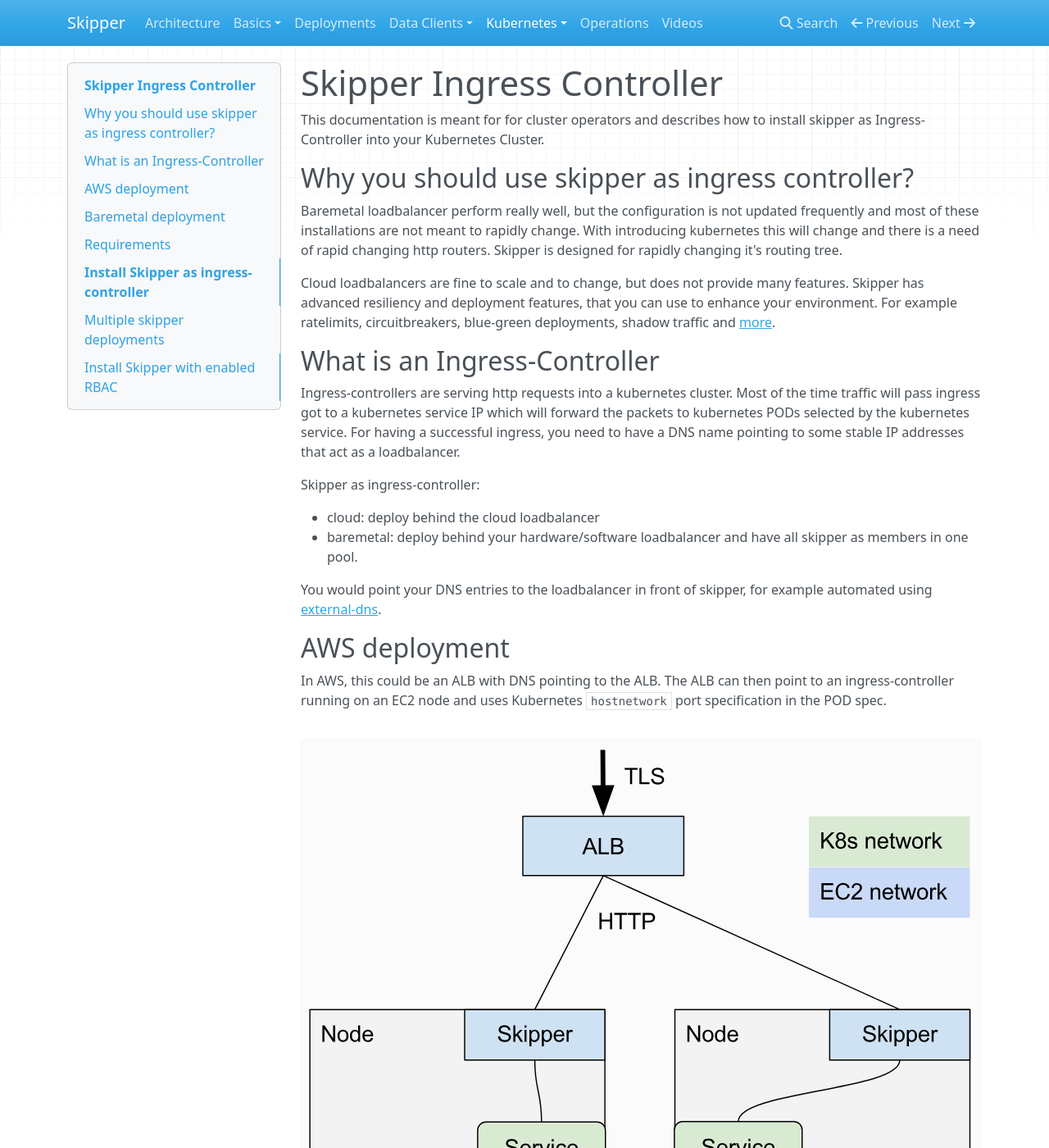
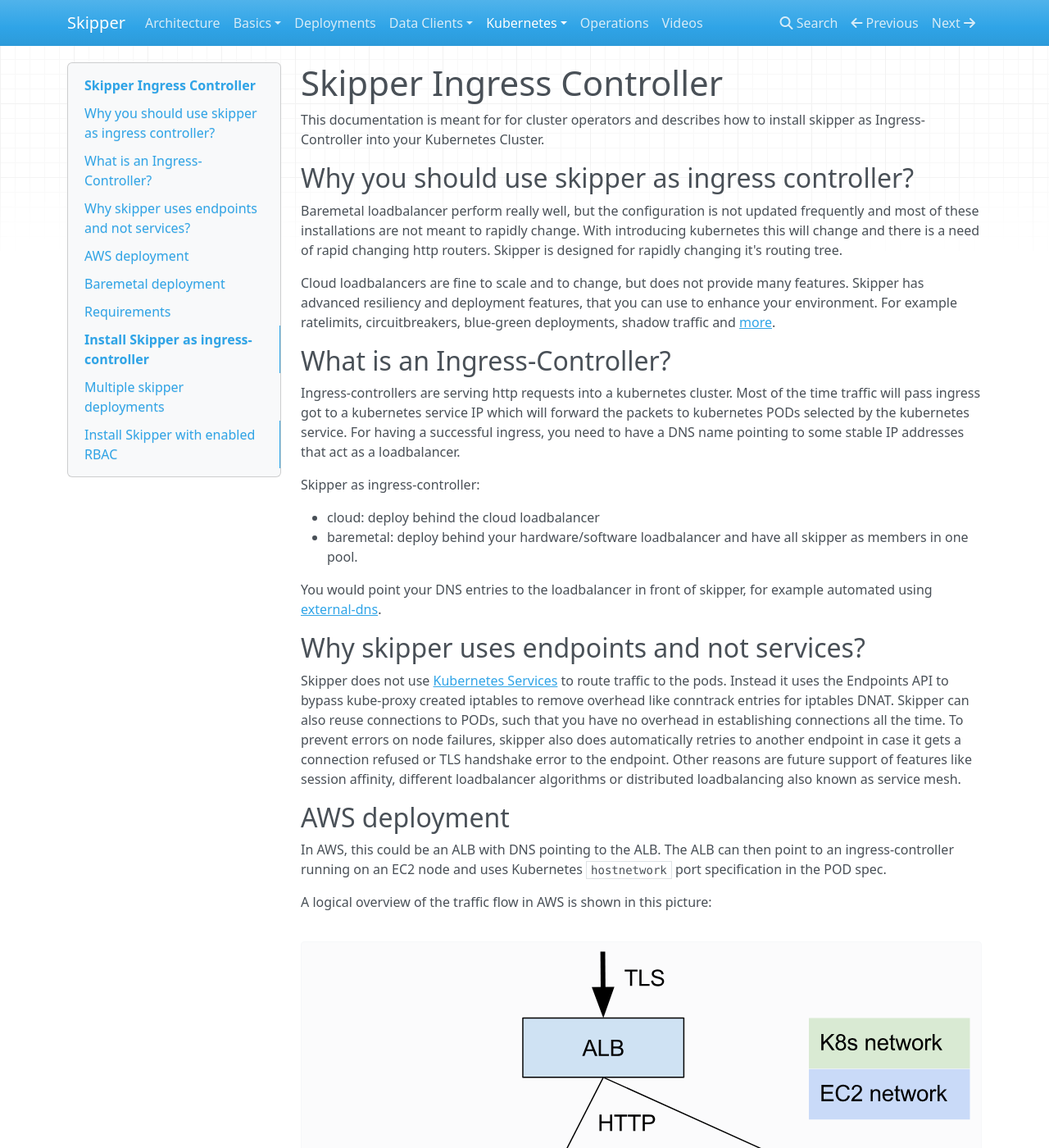
Before and after one commit to zalando/skipper, an MkDocs documentation site: the page built from docs/kubernetes/ingress-controller.md, in a window 1280 px wide and 1400 px high. Shown: the whole window at 82% size. Built offline with MkDocs 1.6.1, drawn with Linux system fonts in a browser that asks for light colours; nearby versions of some CDN libraries; old or Windows-style settings are respelled for this version of MkDocs; some of the changed text lies outside the part shown.

Commit message:
add reasons why we choose to use endpoints and not service added a picture to show technical traffic flow changed docker tags to reflect the current release changed from limits to only specify requests, because of latency issue https://github.com/kubernetes/kubernetes/issues/51135

```diff
--- a/docs/kubernetes/ingress-controller.md
+++ b/docs/kubernetes/ingress-controller.md
@@ -18,7 +18,7 @@
 ratelimits, circuitbreakers, blue-green deployments, shadow traffic
 and [more](ingress-usage.md).
 
-## What is an Ingress-Controller
+## What is an Ingress-Controller?
 
 Ingress-controllers are serving http requests into a kubernetes
 cluster. Most of the time traffic will pass ingress got to a
@@ -36,13 +36,34 @@
 loadbalancer in front of skipper, for example automated using
 [external-dns](https://github.com/kubernetes-incubator/external-dns).
 
+## Why skipper uses endpoints and not services?
+
+Skipper does not use [Kubernetes
+Services](http://kubernetes.io/docs/user-guide/services) to route
+traffic to the pods. Instead it uses the Endpoints API to bypass
+kube-proxy created iptables to remove overhead like conntrack entries
+for iptables DNAT. Skipper can also reuse connections to PODs, such
+that you have no overhead in establishing connections all the time. To
+prevent errors on node failures, skipper also does automatically
+retries to another endpoint in case it gets a connection refused or
+TLS handshake error to the endpoint.  Other reasons are future support
+of features like session affinity, different loadbalancer
+algorithms or distributed loadbalancing also known as service mesh.
+
 ## AWS deployment
 
 In AWS, this could be an ALB with DNS pointing to the ALB. The ALB can
 then point to an ingress-controller running on an EC2 node and uses
 Kubernetes `hostnetwork` port specification in the POD spec.
 
-![ingress-traffic-flow](../img/ingress-traffic-flow-aws.svg)
+A logical overview of the traffic flow in AWS is shown in this picture:
+
+![logical ingress-traffic-flow](../img/ingress-traffic-flow-aws.svg)
+
+We described that skipper bypasses Kubernetes Service and use directly
+endpoints for [good reasons](https://opensource.zalando.com/skipper/kubernetes/ingress-controller/#why-skipper-uses-endpoints-and-not-services),
+therefore the real traffic flow is shown in the next picture.
+![technical ingress-traffic-flow](../img/ingress-traffic-flow-aws-technical.svg)
 
 ## Baremetal deployment
 
@@ -163,6 +181,9 @@
               initialDelaySeconds: 5
               timeoutSeconds: 5
 
+Please check, that you are using the [latest
+release](https://github.com/zalando/skipper/releases/latest), we do
+not maintain the **latest** tag.
 
 We now deploy a simple demo application serving html:
 
@@ -390,7 +411,7 @@
               - "-metrics-flavour=codahale,prometheus"
               - "-enable-connection-metrics"
             resources:
-              limits:
+              requests:
                 cpu: 200m
                 memory: 200Mi
             readinessProbe:
@@ -399,3 +420,7 @@
                 port: 9999
               initialDelaySeconds: 5
               timeoutSeconds: 5
+
+Please check, that you are using the [latest
+release](https://github.com/zalando/skipper/releases/latest), we do
+not maintain the **latest** tag.
```
Also changed, not shown: other parts of docs/kubernetes/ingress-controller.md (+5 -8 lines), docs/img/ingress-traffic-flow-aws-technical.svg (added).
